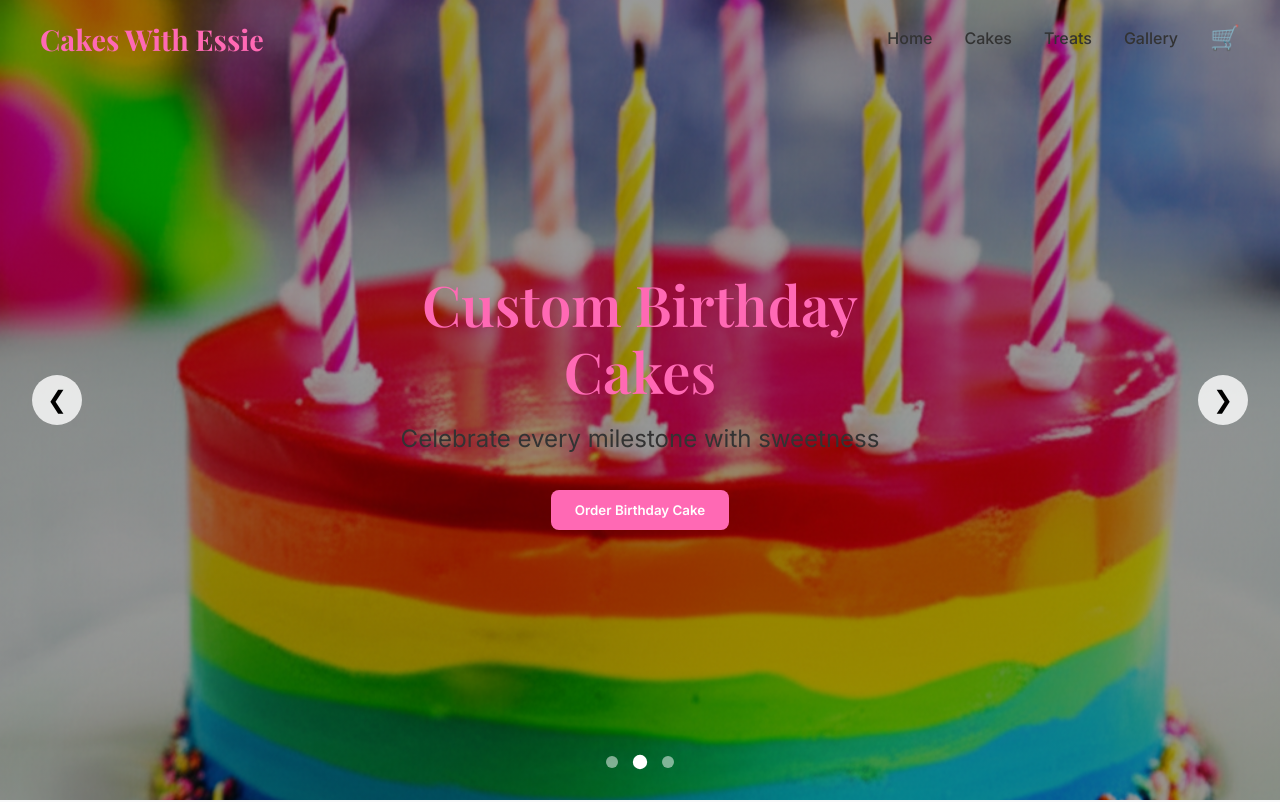
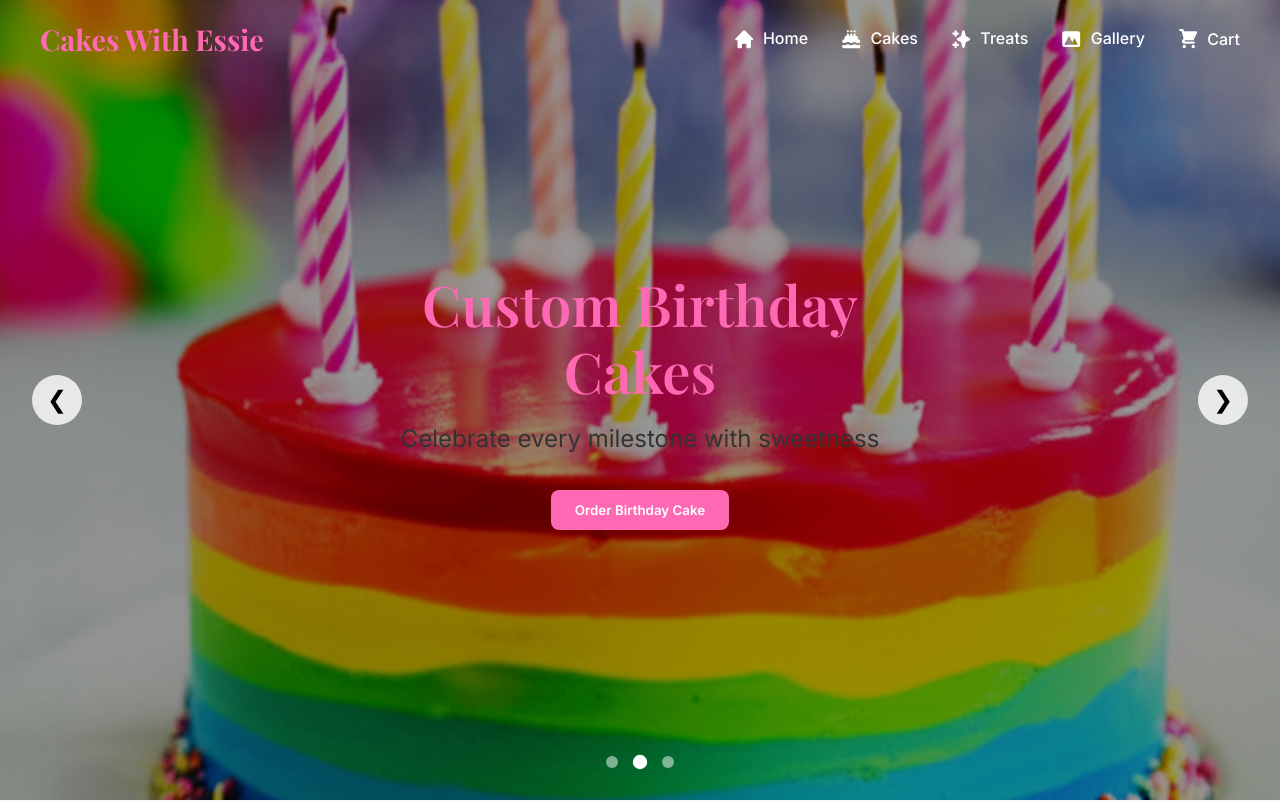
Before and after one commit to cullen-kaberere/cakewithessie, a Next.js app: page / in a window 1280 px wide. Shown: the top 802 px of the page. Built offline with nearby package versions, Linux system fonts and the light colour scheme; a web font is replaced by a local one.

Commit message:
Added react icons to the navbar and more styling

```diff
--- a/app/globals.css
+++ b/app/globals.css
@@ -13,6 +13,8 @@
 
   --transition: all 0.3s ease;
   --border-radius: 8px;
+  --glass-bg-light: rgba(255, 192, 203, 0.85);
+  --glass-border-light: rgba(255, 255, 255, 0.2);
 
   /* Light mode defaults */
   --background: #ffffff;
@@ -127,9 +129,11 @@ p {
 }
 
 .navbar.scrolled {
-  background-color: var(--light-pink);
+  background-color: rgba(171, 30, 88, 0.56);
   backdrop-filter: blur(10px);
+  -webkit-backdrop-filter: blur(10px);
   box-shadow: 0 2px 20px var(--shadow);
+  border-bottom: 1px solid var(--glass-border-light);
 }
 
 .navbar-container {
@@ -162,7 +166,7 @@ p {
 
 .nav-link {
   text-decoration: none;
-  color: var(--dark-gray);
+  color: white;
   font-weight: 500;
   position: relative;
   transition: var(--transition);
@@ -384,3 +388,55 @@ p {
 html {
   scroll-behavior: smooth;
 }
+/* Additions */
+/* Logo with icon */
+.logo {
+  display: flex;
+  align-items: center;
+  gap: 0.5rem;
+  text-decoration: none;
+}
+
+.logo-icon {
+  font-size: 1.5rem;
+  color: white;
+}
+
+/* Navigation items with icons */
+.nav-link {
+  display: flex;
+  align-items: center;
+  gap: 0.5rem;
+  text-decoration: none;
+}
+
+.nav-icon {
+  font-size: 1.4rem;
+  flex-shrink: 0;
+}
+
+/* Cart button styling */
+.cart-button {
+  background: none;
+  border: none;
+  cursor: pointer;
+  font-family: inherit;
+  font-size: inherit;
+  padding: 0;
+  color: white;
+}
+
+/* Mobile responsiveness */
+@media (max-width: 768px) {
+  .nav-text {
+    display: none;
+  }
+
+  .nav-link {
+    padding: 0.5rem;
+  }
+
+  .logo-text {
+    font-size: 1.5rem;
+  }
+}
--- a/components/navbar.tsx
+++ b/components/navbar.tsx
@@ -3,6 +3,14 @@
 import { useState, useEffect } from "react"
 import Link from "next/link"
 import { useCart } from "@/contexts/cart-context"
+import {
+  HiShoppingCart,
+  HiHome,
+  HiCake,
+  HiSparkles,
+  HiPhotograph
+} from "react-icons/hi"
+import { HiBars3 } from "react-icons/hi2"
 
 export default function Navbar() {
   const [isScrolled, setIsScrolled] = useState(false)
@@ -23,39 +31,98 @@ export default function Navbar() {
     <nav className={`navbar ${isScrolled ? "scrolled" : ""}`}>
       <div className="navbar-container">
         <Link href="/" className="logo">
-          Cakes With Essie
+          {/* <HiSparkles className="logo-icon" /> */}
+          <span className="logo-text">Cakes With Essie</span>
         </Link>
 
         <ul className="nav-links">
           <li>
             <Link href="/" className="nav-link">
-              Home
+              <HiHome className="nav-icon" />
+              <span className="nav-text">Home</span>
             </Link>
           </li>
           <li>
             <Link href="/cakes" className="nav-link">
-              Cakes
+              <HiCake className="nav-icon" />
+              <span className="nav-text">Cakes</span>
             </Link>
           </li>
           <li>
             <Link href="/treats" className="nav-link">
-              Treats
+              <HiSparkles className="nav-icon" />
+              <span className="nav-text">Treats</span>
             </Link>
           </li>
           <li>
             <Link href="/gallery" className="nav-link">
-              Gallery
+              <HiPhotograph className="nav-icon" />
+              <span className="nav-text">Gallery</span>
             </Link>
           </li>
           <li>
-            <button className="cart-icon" onClick={() => setIsCartOpen(true)}>
-              🛒{cartCount > 0 && <span className="cart-count">{cartCount}</span>}
+            <button
+              className="nav-link cart-button"
+              onClick={() => setIsCartOpen(true)}
+              aria-label="Open shopping cart"
+            >
+              <HiShoppingCart className="nav-icon" />
+              <span className="nav-text">Cart</span>
+              {cartCount > 0 && <span className="cart-count">{cartCount}</span>}
             </button>
           </li>
         </ul>
 
-        <button className="mobile-menu-toggle">☰</button>
+        <button className="mobile-menu-toggle" aria-label="Open mobile menu">
+          <HiBars3 />
+        </button>
       </div>
+
+      <style jsx>{`
+        .logo {
+          display: flex;
+          align-items: center;
+          gap: 0.5rem;
+        }
+
+        .logo-icon {
+          font-size: 1.5rem;
+          color: var(--primary-pink);
+        }
+
+        .nav-link {
+          display: flex;
+          align-items: center;
+          gap: 0.5rem;
+        }
+
+        .nav-icon {
+          font-size: 1.2rem;
+        }
+
+        .cart-button {
+          background: none;
+          border: none;
+          cursor: pointer;
+          font-family: inherit;
+          font-size: inherit;
+          padding: 0;
+        }
+
+        @media (max-width: 768px) {
+          .nav-text {
+            display: none;
+          }
+
+          .nav-link {
+            padding: 0.5rem;
+          }
+
+          .logo-text {
+            font-size: 1.5rem;
+          }
+        }
+      `}</style>
     </nav>
   )
 }
--- a/package.json
+++ b/package.json
@@ -52,6 +52,7 @@
     "react-day-picker": "9.8.0",
     "react-dom": "^19",
     "react-hook-form": "^7.60.0",
+    "react-icons": "^5.5.0",
     "react-resizable-panels": "^2.1.7",
     "recharts": "2.15.4",
     "sonner": "^1.7.4",
```
Also changed, not shown: 1 other file (tests, documents, lock files or other folders).
